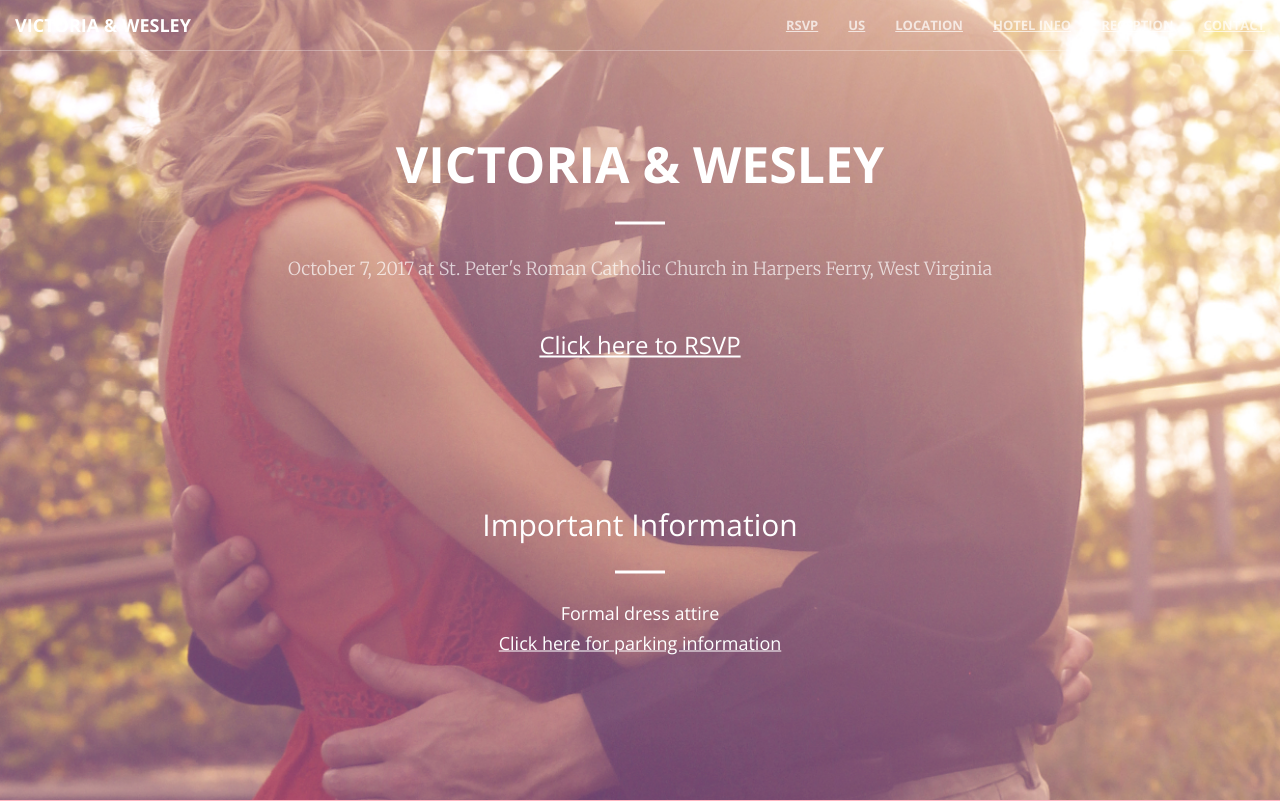
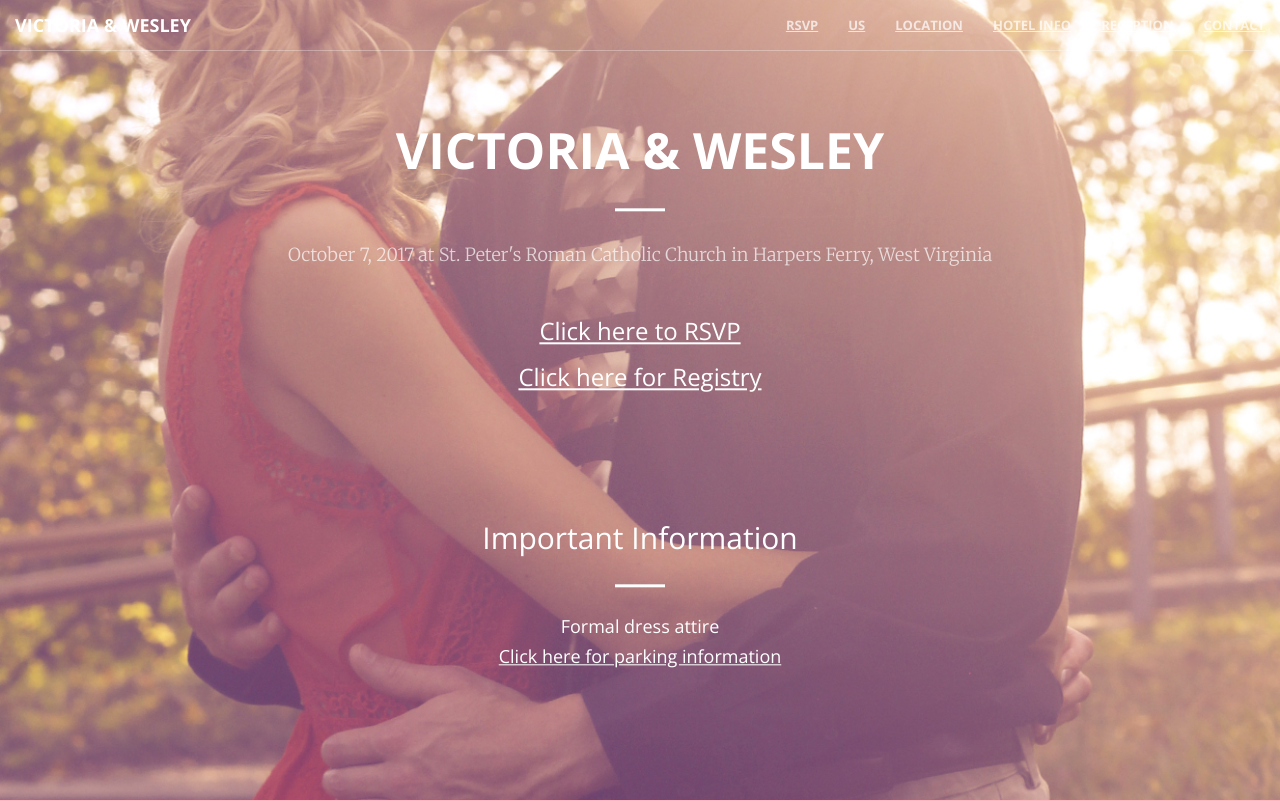
Before and after one commit to wdgarey/wedding, a PHP site: page /wedding/main/index.php in a window 1280 px wide. Shown: the top 801 px of the page. Run offline with PHP 8.4, Linux system fonts and the light colour scheme; some libraries are stand-ins or nearby versions.

Commit message:
Added registry

```diff
--- a/wedding/main/index.php
+++ b/wedding/main/index.php
@@ -8,7 +8,7 @@ include("../includes/header.php");
                 <hr />
                 <p>October 7, 2017 at St. Peter's Roman Catholic Church in Harpers Ferry, West Virginia</p>
                 <h3 id="rsvp"><a style="color:white;" href="../register">Click here to RSVP</a></h3>
-                <br />
+                <h3><a style="color:white" href="https://www.pamperedchef.com/wl/IVS8j1">Click here for Registry</a></h3>
                 <br />
                 <br />
                 <br />
@@ -17,7 +17,6 @@ include("../includes/header.php");
                 <h2>Important Information</h2>
                 <hr />
                 <h4>Formal dress attire</h4>
-
                 <h4><a style="color:white" class="page-scroll" href="../main/index.php#location">Click here for parking information</a></h4>
             </div>
         </div>
@@ -147,7 +146,7 @@ include("../includes/header.php");
                     <hr class="primary" />
                     <p>Time: 3:00pm to 7:30pm</p>
                     <hr class="primary" />
-                    <p>Where: <a target="_blank" href="http://www.hollywoodcasinocharlestown.com/">Ballrom located a Hollywood Casino at Charles Town Races[click here]</a></p>
+                    <p>Where: <a target="_blank" href="http://www.hollywoodcasinocharlestown.com/">Ballrom located a Hollywood Casino at Charles Town Races [click here]</a></p>
                     <hr class="primary">
                     <div class="row text-center">
                         <div class="col-lg-12">
```
